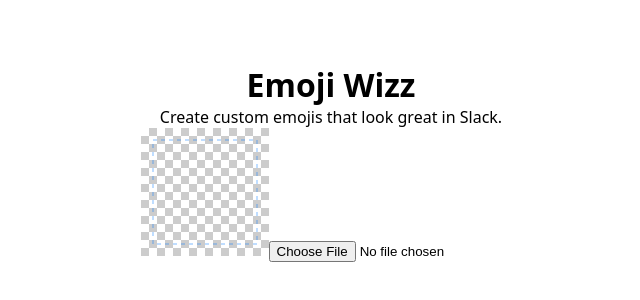
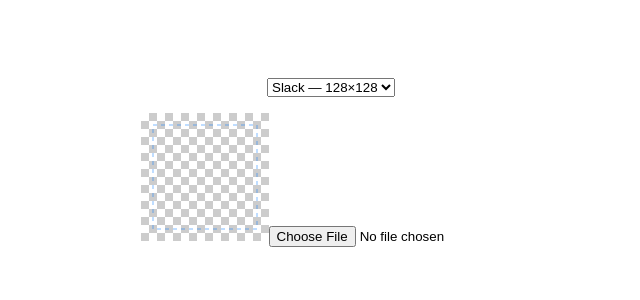
Before and after one commit to funny-insects/emoji-wizz, a React (Vite) app: page / in a window 1280 px wide. Shown: the part 238-538 px from the top of the page, without its empty margins (309-949 px from the left). Built offline with nearby package versions, Linux system fonts and the light colour scheme.

Commit message:
feat: final files from spec 2

```diff
--- a/src/App.css
+++ b/src/App.css
@@ -4,5 +4,6 @@
   align-items: center;
   justify-content: center;
   min-height: 100vh;
+  gap: 16px;
   text-align: center;
 }
--- a/src/App.tsx
+++ b/src/App.tsx
@@ -1,15 +1,27 @@
+import { useState } from "react";
 import "./App.css";
 import { EmojiCanvas } from "./components/EmojiCanvas";
-import { PLATFORM_PRESETS } from "./utils/presets";
-
-const slackPreset = PLATFORM_PRESETS.find((p) => p.id === "slack")!;
+import { PresetSelector } from "./components/PresetSelector";
+import { PLATFORM_PRESETS, type PlatformPreset } from "./utils/presets";
 
 function App() {
+  const [activePreset, setActivePreset] = useState<PlatformPreset>(
+    PLATFORM_PRESETS[0],
+  );
+
+  function handlePresetChange(id: string) {
+    const preset = PLATFORM_PRESETS.find((p) => p.id === id);
+    if (preset) setActivePreset(preset);
+  }
+
   return (
     <div className="app">
-      <h1>Emoji Wizz</h1>
-      <p>Create custom emojis that look great in Slack.</p>
-      <EmojiCanvas preset={slackPreset} />
+      <PresetSelector
+        presets={PLATFORM_PRESETS}
+        activePresetId={activePreset.id}
+        onChange={handlePresetChange}
+      />
+      <EmojiCanvas preset={activePreset} />
     </div>
   );
 }
```
Also changed, not shown: 5 other files (tests, documents, lock files or other folders).
